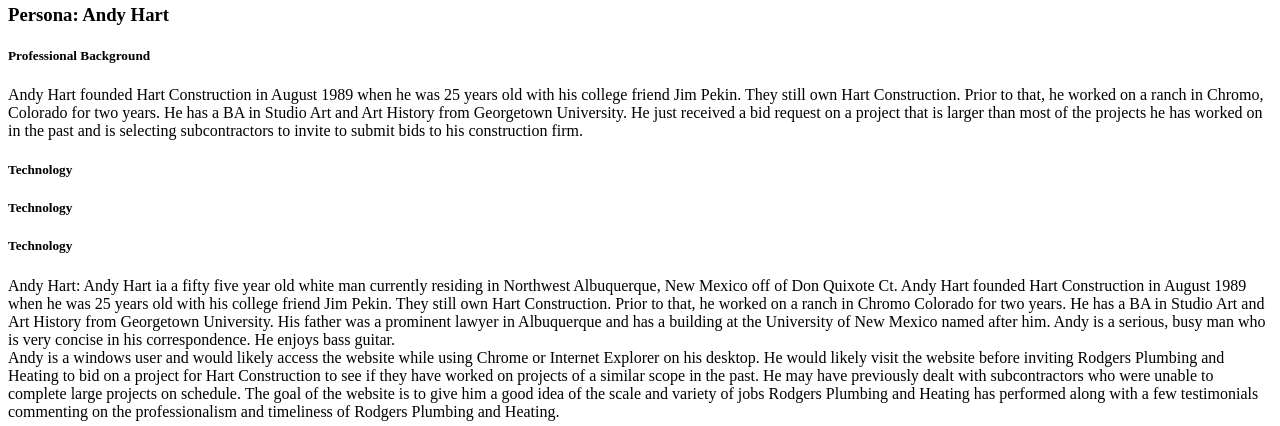
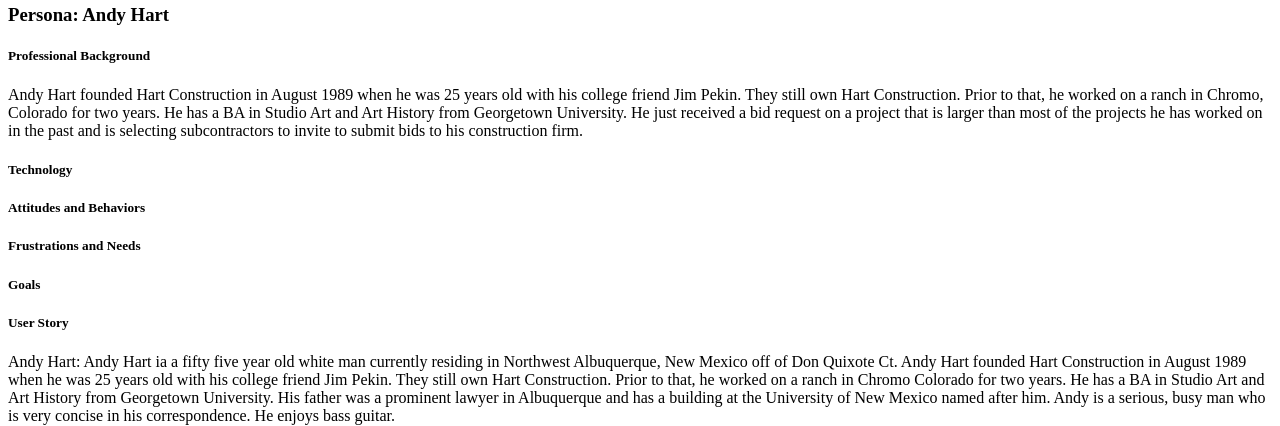
Before and after one commit to Johnthe-dev/rodgers-plumbing-inc, a PHP site: page /milestone-1.php in a window 1280 px wide. Shown: the part 352-778 px from the top of the page. Run offline with PHP 8.4, Linux system fonts and the light colour scheme.

Commit message:
added persona areas to fill in with relevant information

```diff
--- a/public_html/documentation/milestone-1.php
+++ b/public_html/documentation/milestone-1.php
@@ -39,19 +39,31 @@
 				selecting subcontractors to invite to submit bids to his construction firm.</p>
 		</div>
 
-		<div id="personaBackground">
+		<div id="personaTechnology">
 			<h5 id="personaTechnologyTitle" class="title">Technology</h5>
-			<p id="personaBackgroundDescription" class="description"></p>
+			<p id="personaTechnologyDescription" class="description"></p>
 		</div>
 
-		<div id="personaBackground">
-			<h5 id="personaTechnologyTitle" class="title">Technology</h5>
-			<p id="personaBackgroundDescription" class="description"></p>
+		<div id="personaAttitudes">
+			<h5 id="personaAttitudesTitle" class="title">Attitudes and Behaviors</h5>
+			<p id="personaAttitudesDescription" class="description"></p>
 		</div>
 
-				<div id="personaBackground">
-					<h5 id="personaTechnologyTitle" class="title">Technology</h5>
-		<p id="personaBackgroundDescription" class="description"></p>
+		<div id="personaFrustrations">
+			<h5 id="personaFrustrationsTitle" class="title">Frustrations and Needs</h5>
+			<p id="personaFrustrationsDescription" class="description"></p>
+		</div>
+
+		<div id="personaGoals">
+			<h5 id="personaGoalsTitle" class="title">Goals</h5>
+			<p id="personaGoalsDescription" class="description"></p>
+		</div>
+
+		<div id="personaStory">
+			<h5 id="personaStoryTitle" class="title">User Story</h5>
+			<p id="personaStoryDescription" class="description"></p>
+		</div>
+
 		<p id="personaDescription" class="description">Andy Hart: Andy Hart ia a fifty five year old white man currently
 			residing in Northwest Albuquerque, New Mexico off of Don Quixote Ct. Andy Hart founded Hart Construction in August 1989
 			when he was 25 years old with his college friend Jim Pekin. They still own Hart Construction. Prior to that, he worked
```
